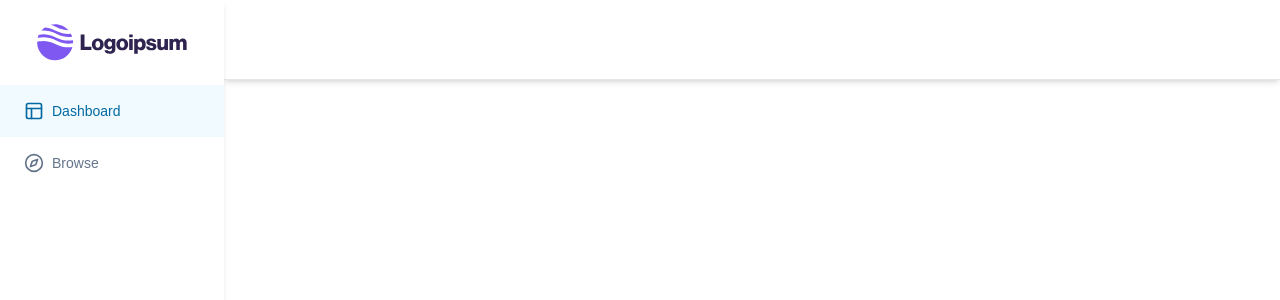
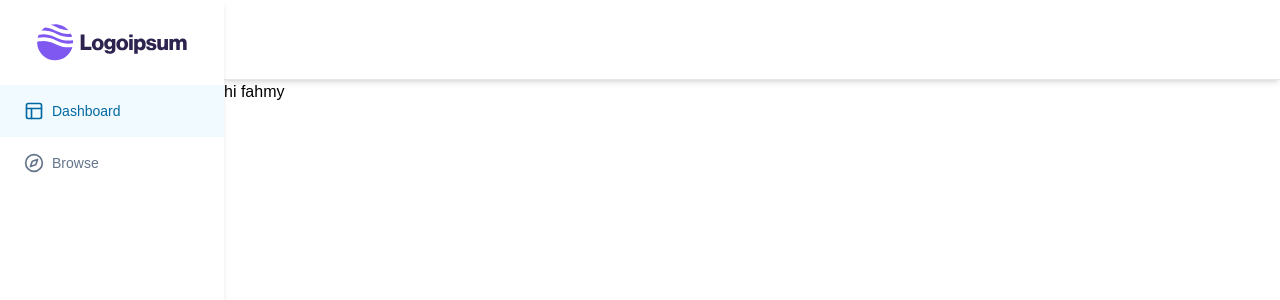
Before and after one commit to Ahmed-Fahmy212/Auth-In-Nest, a Next.js app in the folder frontend/: page / in a window 1280 px wide. Shown: the top 300 px of the page. Built offline with nearby package versions, Linux system fonts and the light colour scheme.

Commit message:
refactor(Dashboard): Update height of navbar in layout component

```diff
--- a/frontend/app/(dashboard)/layout.tsx
+++ b/frontend/app/(dashboard)/layout.tsx
@@ -10,7 +10,7 @@ const DashnoardLayout = ({ children }: { children: React.ReactNode }) => {
         <Sidebar />
       </div>
 
-      <main className="md:pl-56 h-full">{children}</main>
+      <main className="md:pl-56 h-full pt-[80px]">{children}</main>
     </div>
   );
 };
```
